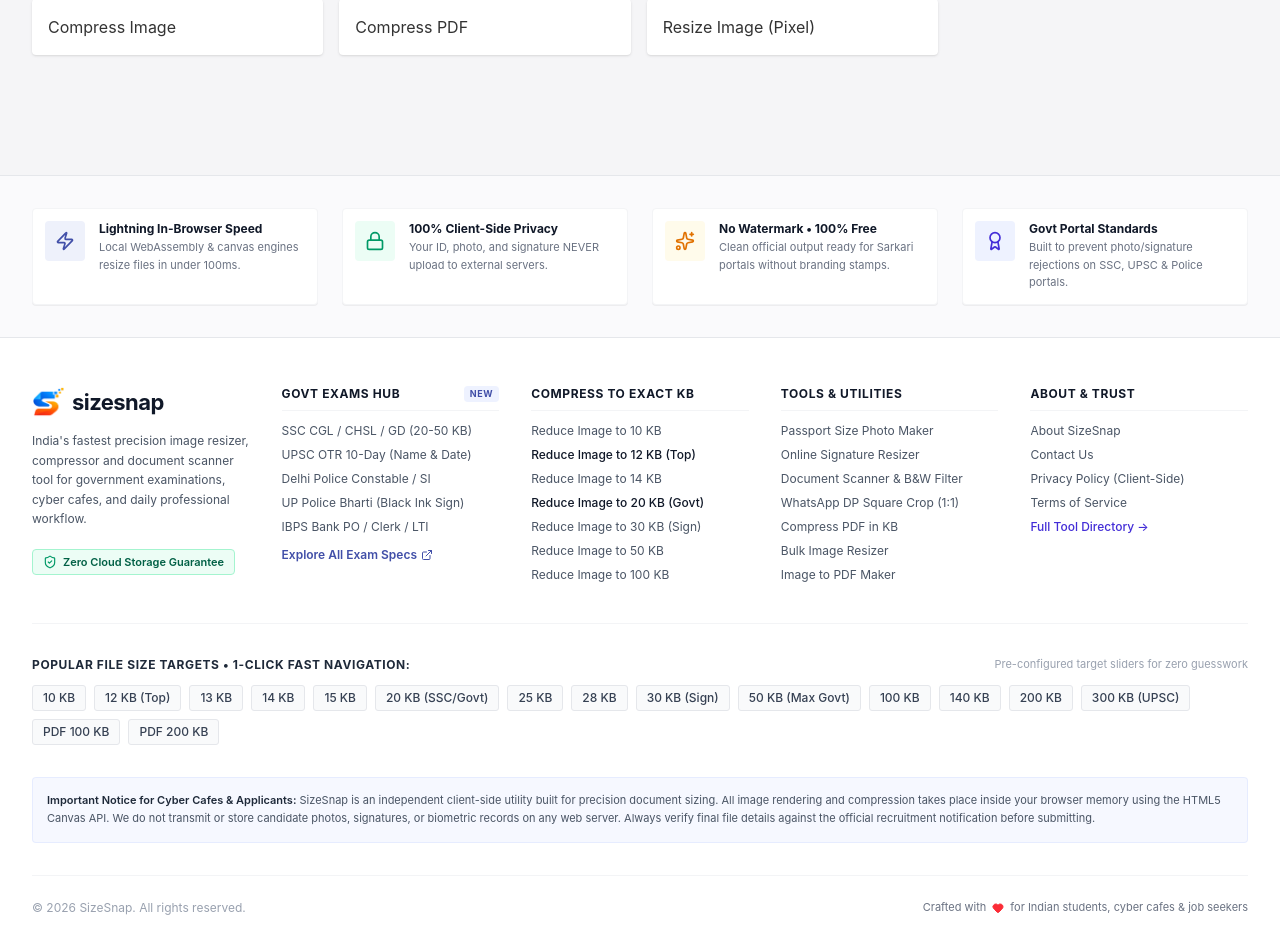
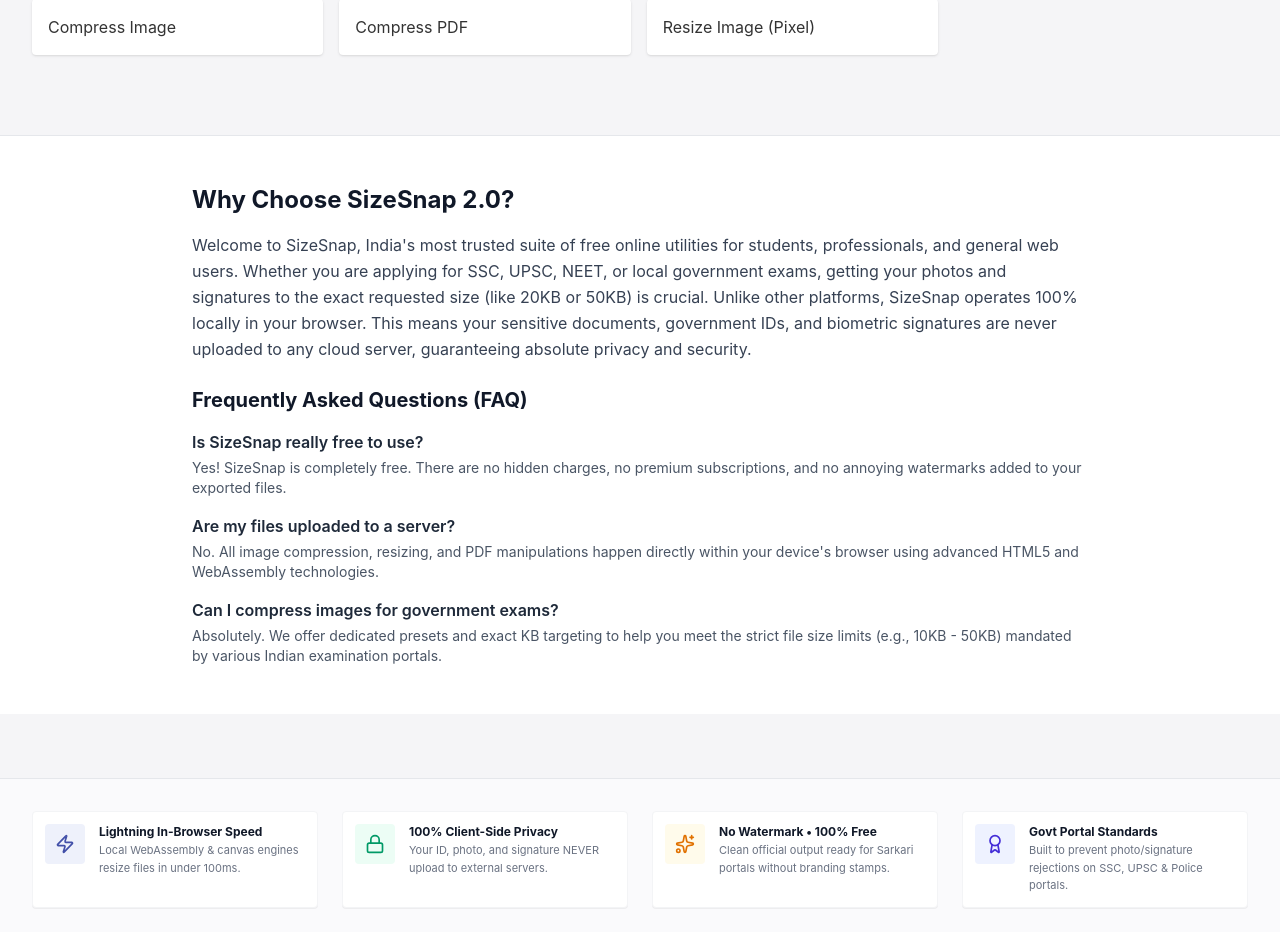
Before and after one commit to pawanprajapati23/sizesnap.in, a Next.js app: page / in a window 1280 px wide. Shown: the part 3795-4727 px from the top of the page. Built offline with nearby package versions, Linux system fonts and the light colour scheme; no server answers.

Commit message:
feat: optimize for AdSense approval and SEO performance

```diff
--- a/app/about/page.tsx
+++ b/app/about/page.tsx
@@ -1,5 +1,6 @@
 import React from 'react';
 import Link from 'next/link';
+import Image from 'next/image';
 import { Navbar } from '@/components/Navbar';
 import { Footer } from '@/components/Footer';
 import { ArrowLeft, ServerOff, Zap, Lock } from 'lucide-react';
@@ -53,11 +54,12 @@
           </p>
 
           <div id="founder" className="bg-[#FAFAFC] border border-gray-200 rounded-md p-6 flex flex-col md:flex-row gap-6 items-start mb-8">
-            <div className="w-24 h-24 rounded-full overflow-hidden border border-gray-300 flex-shrink-0">
-              <img
+            <div className="w-24 h-24 rounded-full overflow-hidden border border-gray-300 flex-shrink-0 relative">
+              <Image
                 src="/pawan.jpeg"
                 alt="Pawan Prajapati"
-                className="w-full h-full object-cover"
+                fill
+                className="object-cover"
               />
             </div>
             <div>
--- a/app/layout.tsx
+++ b/app/layout.tsx
@@ -96,6 +96,17 @@
           type="application/ld+json"
           dangerouslySetInnerHTML={{ __html: JSON.stringify(jsonLd) }}
         />
+
+        {/* Google AdSense */}
+        {process.env.NEXT_PUBLIC_ADSENSE_ID && (
+          <Script
+            async
+            src={`https://pagead2.googlesyndication.com/pagead/js/adsbygoogle.js?client=${process.env.NEXT_PUBLIC_ADSENSE_ID}`}
+            crossOrigin="anonymous"
+            strategy="lazyOnload"
+          />
+        )}
+
         {children}
       </body>
     </html>
--- a/app/page.tsx
+++ b/app/page.tsx
@@ -46,6 +46,34 @@
         </div>
       </main>
 
+      {/* SEO & AdSense Rich Content Section */}
+      <section className="w-full bg-white border-t border-gray-200 mt-6 py-12 px-4 sm:px-6 lg:px-8">
+        <div className="max-w-4xl mx-auto">
+          <h2 className="text-2xl font-bold text-gray-900 mb-4">Why Choose SizeSnap 2.0?</h2>
+          <p className="text-gray-700 mb-6 leading-relaxed">
+            Welcome to SizeSnap, India's most trusted suite of free online utilities for students, professionals, and general web users.
+            Whether you are applying for SSC, UPSC, NEET, or local government exams, getting your photos and signatures to the exact requested size (like 20KB or 50KB) is crucial.
+            Unlike other platforms, SizeSnap operates 100% locally in your browser. This means your sensitive documents, government IDs, and biometric signatures are never uploaded to any cloud server, guaranteeing absolute privacy and security.
+          </p>
+
+          <h3 className="text-xl font-bold text-gray-900 mb-4">Frequently Asked Questions (FAQ)</h3>
+          <div className="space-y-4">
+            <div>
+              <h4 className="font-semibold text-gray-800">Is SizeSnap really free to use?</h4>
+              <p className="text-gray-600 text-sm mt-1">Yes! SizeSnap is completely free. There are no hidden charges, no premium subscriptions, and no annoying watermarks added to your exported files.</p>
+            </div>
+            <div>
+              <h4 className="font-semibold text-gray-800">Are my files uploaded to a server?</h4>
+              <p className="text-gray-600 text-sm mt-1">No. All image compression, resizing, and PDF manipulations happen directly within your device's browser using advanced HTML5 and WebAssembly technologies.</p>
+            </div>
+            <div>
+              <h4 className="font-semibold text-gray-800">Can I compress images for government exams?</h4>
+              <p className="text-gray-600 text-sm mt-1">Absolutely. We offer dedicated presets and exact KB targeting to help you meet the strict file size limits (e.g., 10KB - 50KB) mandated by various Indian examination portals.</p>
+            </div>
+          </div>
+        </div>
+      </section>
+
       {/* Compact footer */}
       <Footer />
     </div>
```
